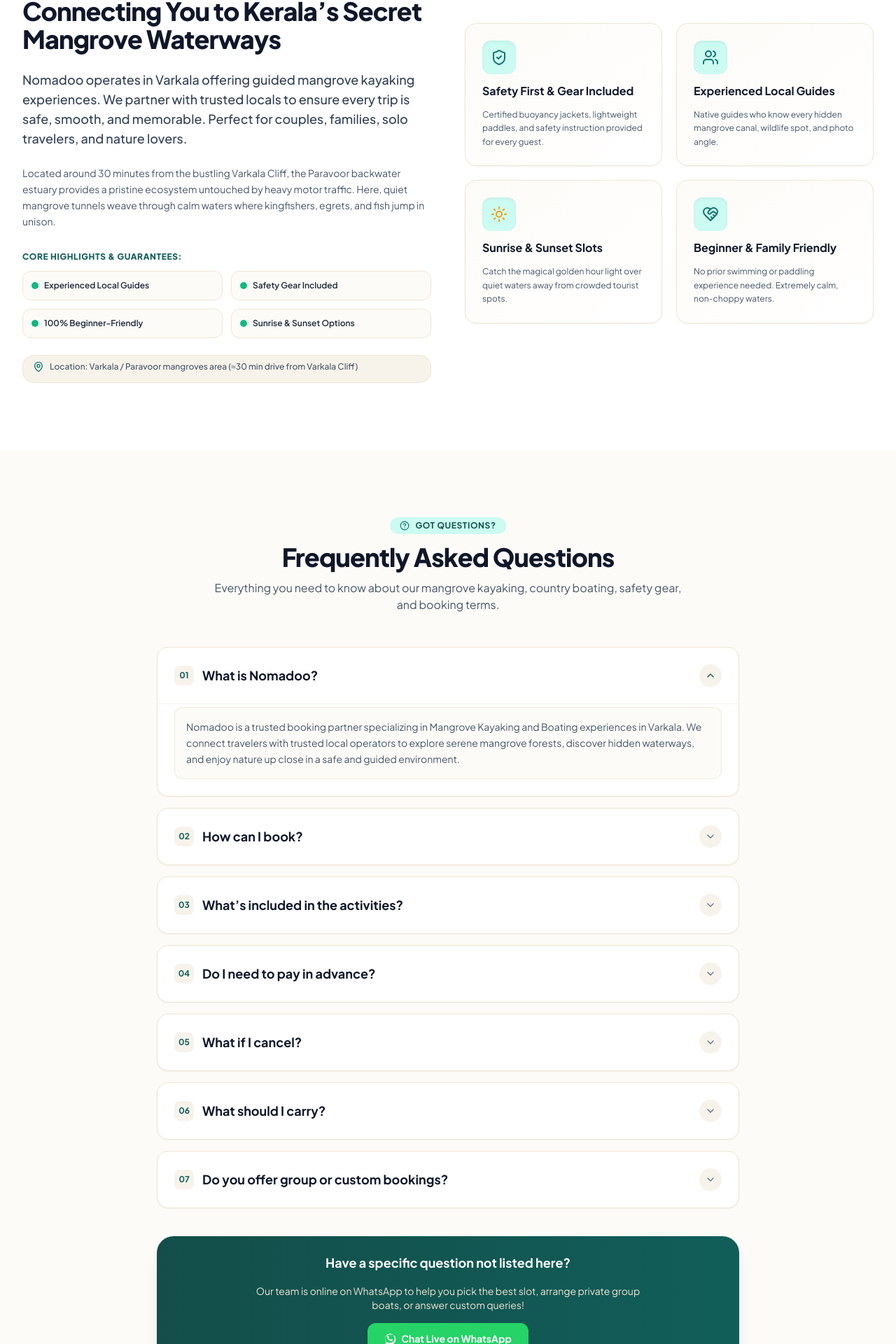
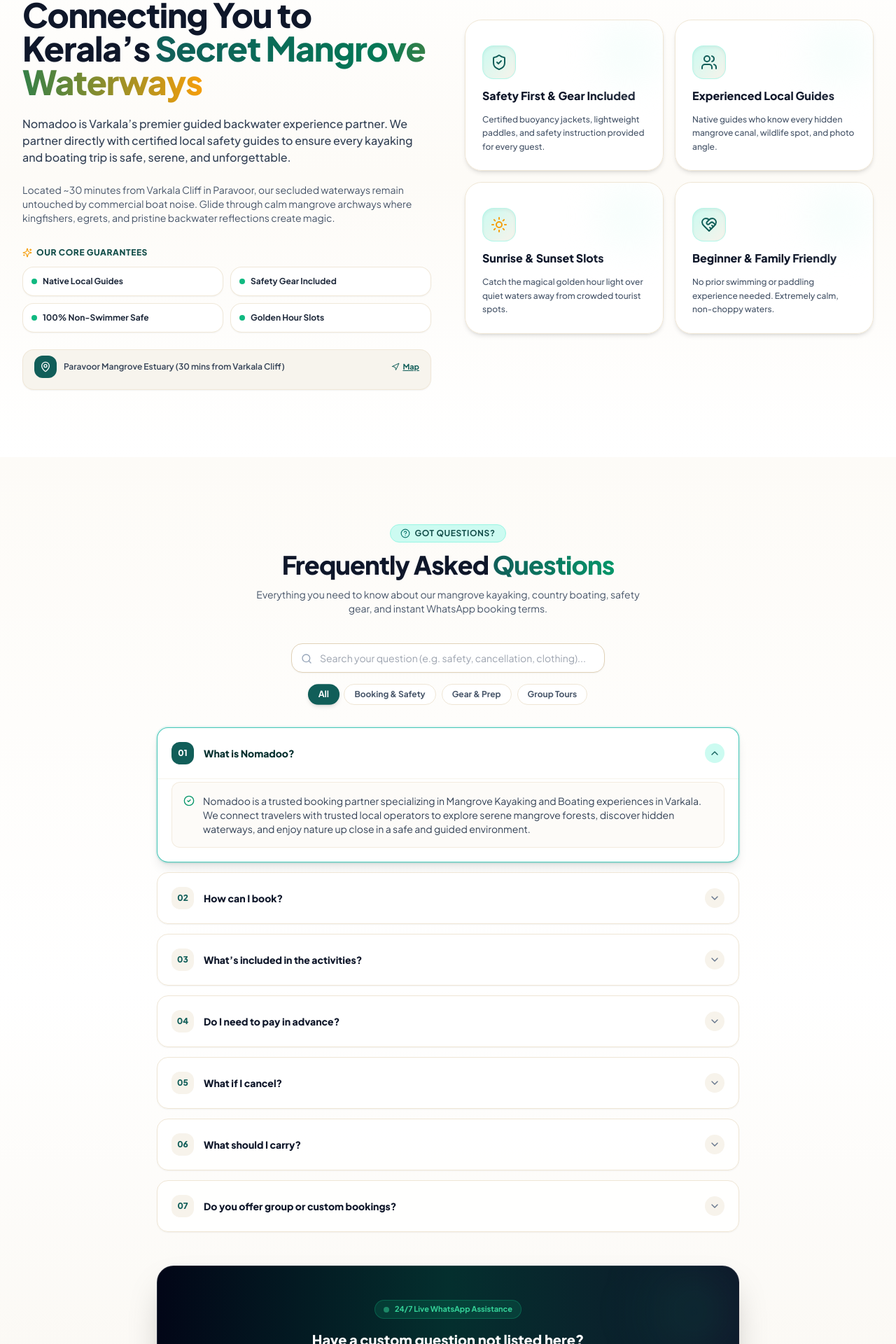
Before and after one commit to IsacSmile/nomadoo-varkala, a React (Vite) app: page / in a window 1280 px wide. Shown: the part 4851-6771 px from the top of the page at 70% size. Built offline with nearby package versions, Linux system fonts and the light colour scheme; the HTML template or start-up script is replaced by a standard one.

Commit message:
Redesign FAQ section with Framer Motion animations and upgrade Why Choose Us cards

```diff
--- a/src/components/AboutSection.tsx
+++ b/src/components/AboutSection.tsx
@@ -1,88 +1,130 @@
 import React from 'react';
-import { ShieldCheck, Users, Sun, HeartHandshake, Compass, MapPin } from 'lucide-react';
+import { motion } from 'framer-motion';
+import { ShieldCheck, Users, Sun, HeartHandshake, Compass, MapPin, Sparkles, Navigation } from 'lucide-react';
 import { WHY_US_FEATURES } from '../data/nomadooData';
 
 export const AboutSection: React.FC = () => {
   const iconMap: Record<string, React.ReactNode> = {
-    ShieldCheck: <ShieldCheck className="w-6 h-6 text-mangrove-700" />,
-    Users: <Users className="w-6 h-6 text-mangrove-700" />,
+    ShieldCheck: <ShieldCheck className="w-6 h-6 text-mangrove-800" />,
+    Users: <Users className="w-6 h-6 text-mangrove-800" />,
     Sun: <Sun className="w-6 h-6 text-sunset-500" />,
-    HeartHandshake: <HeartHandshake className="w-6 h-6 text-mangrove-700" />
+    HeartHandshake: <HeartHandshake className="w-6 h-6 text-mangrove-800" />
   };
 
   return (
-    <section id="about" className="py-16 sm:py-24 bg-white relative">
+    <section id="about" className="py-16 sm:py-24 bg-gradient-to-b from-white via-sand-50 to-white relative overflow-hidden">
+
+      {/* Background Ambient Glow */}
+      <div className="absolute top-1/2 left-0 w-96 h-96 bg-mangrove-100/40 rounded-full blur-3xl -z-10 pointer-events-none" />
+      <div className="absolute bottom-0 right-0 w-96 h-96 bg-sunset-100/30 rounded-full blur-3xl -z-10 pointer-events-none" />
+
       <div className="max-w-7xl mx-auto px-4 sm:px-6 lg:px-8">
 
-        <div className="grid grid-cols-1 lg:grid-cols-12 gap-12 items-center">
+        <div className="grid grid-cols-1 lg:grid-cols-12 gap-10 lg:gap-12 items-center">
 
           {/* Left Column: Story & Paragraph */}
-          <div className="lg:col-span-6 space-y-6">
-            <div className="inline-flex items-center gap-2 bg-mangrove-100 text-mangrove-900 px-3.5 py-1 rounded-full text-xs font-bold uppercase tracking-wider">
+          <motion.div
+            initial={{ opacity: 0, x: -30 }}
+            whileInView={{ opacity: 1, x: 0 }}
+            viewport={{ once: true }}
+            transition={{ duration: 0.6 }}
+            className="lg:col-span-6 space-y-6"
+          >
+            <div className="inline-flex items-center gap-1.5 bg-mangrove-100 border border-mangrove-200 text-mangrove-900 px-3.5 py-1 rounded-full text-xs font-bold uppercase tracking-wider">
               <Compass className="w-3.5 h-3.5 text-mangrove-700" />
               <span>About Nomadoo Varkala</span>
             </div>
 
-            <h2 className="text-3xl sm:text-4xl font-extrabold text-slate-900 tracking-tight leading-tight">
-              Connecting You to Kerala’s Secret Mangrove Waterways
+            <h2 className="text-3xl sm:text-4xl lg:text-5xl font-extrabold text-slate-900 tracking-tight leading-tight">
+              Connecting You to Kerala’s <span className="text-transparent bg-clip-text bg-gradient-to-r from-mangrove-800 via-emerald-700 to-sunset-500">Secret Mangrove Waterways</span>
             </h2>
 
-            <p className="text-base sm:text-lg text-slate-700 leading-relaxed font-medium">
-              Nomadoo operates in Varkala offering guided mangrove kayaking experiences. We partner with trusted locals to ensure every trip is safe, smooth, and memorable. Perfect for couples, families, solo travelers, and nature lovers.
+            <p className="text-xs sm:text-base text-slate-700 leading-relaxed font-medium">
+              Nomadoo is Varkala’s premier guided backwater experience partner. We partner directly with certified local safety guides to ensure every kayaking and boating trip is safe, serene, and unforgettable.
             </p>
 
-            <p className="text-sm text-slate-600 leading-relaxed">
-              Located around 30 minutes from the bustling Varkala Cliff, the Paravoor backwater estuary provides a pristine ecosystem untouched by heavy motor traffic. Here, quiet mangrove tunnels weave through calm waters where kingfishers, egrets, and fish jump in unison.
+            <p className="text-xs sm:text-sm text-slate-600 leading-relaxed">
+              Located ~30 minutes from Varkala Cliff in Paravoor, our secluded waterways remain untouched by commercial boat noise. Glide through calm mangrove archways where kingfishers, egrets, and pristine backwater reflections create magic.
             </p>
 
-            {/* Bullet Highlights Pill Grid */}
+            {/* Bullet Highlights Grid */}
             <div className="space-y-3 pt-2">
-              <h4 className="text-xs font-extrabold uppercase tracking-wider text-mangrove-800">
-                Core Highlights & Guarantees:
+              <h4 className="text-xs font-black uppercase tracking-wider text-mangrove-900 flex items-center gap-1.5">
+                <Sparkles className="w-3.5 h-3.5 text-sunset-500" />
+                <span>Our Core Guarantees</span>
               </h4>
-              <div className="grid grid-cols-1 sm:grid-cols-2 gap-3 text-xs font-semibold text-slate-800">
-                <div className="flex items-center gap-2 bg-sand-50 p-3 rounded-xl border border-sand-200">
-                  <div className="w-2.5 h-2.5 rounded-full bg-emerald-500" />
-                  <span>Experienced Local Guides</span>
+              <div className="grid grid-cols-2 gap-2.5 text-xs font-bold text-slate-800">
+                <div className="flex items-center gap-2 bg-white/90 p-3 rounded-2xl border border-sand-200/90 shadow-sm">
+                  <div className="w-2 h-2 rounded-full bg-emerald-500 shrink-0" />
+                  <span>Native Local Guides</span>
                 </div>
-                <div className="flex items-center gap-2 bg-sand-50 p-3 rounded-xl border border-sand-200">
-                  <div className="w-2.5 h-2.5 rounded-full bg-emerald-500" />
+                <div className="flex items-center gap-2 bg-white/90 p-3 rounded-2xl border border-sand-200/90 shadow-sm">
+                  <div className="w-2 h-2 rounded-full bg-emerald-500 shrink-0" />
                   <span>Safety Gear Included</span>
                 </div>
-                <div className="flex items-center gap-2 bg-sand-50 p-3 rounded-xl border border-sand-200">
-                  <div className="w-2.5 h-2.5 rounded-full bg-emerald-500" />
-                  <span>100% Beginner-Friendly</span>
+                <div className="flex items-center gap-2 bg-white/90 p-3 rounded-2xl border border-sand-200/90 shadow-sm">
+                  <div className="w-2 h-2 rounded-full bg-emerald-500 shrink-0" />
+                  <span>100% Non-Swimmer Safe</span>
                 </div>
-                <div className="flex items-center gap-2 bg-sand-50 p-3 rounded-xl border border-sand-200">
-                  <div className="w-2.5 h-2.5 rounded-full bg-emerald-500" />
-                  <span>Sunrise & Sunset Options</span>
+                <div className="flex items-center gap-2 bg-white/90 p-3 rounded-2xl border border-sand-200/90 shadow-sm">
+                  <div className="w-2 h-2 rounded-full bg-emerald-500 shrink-0" />
+                  <span>Golden Hour Slots</span>
                 </div>
               </div>
             </div>
 
-            {/* Location Tag */}
-            <div className="pt-2 flex items-center gap-2 text-xs font-medium text-slate-600 bg-sand-100 p-3.5 rounded-2xl border border-sand-200">
-              <MapPin className="w-4 h-4 text-mangrove-700 flex-shrink-0" />
-              <span>Location: Varkala / Paravoor mangroves area (≈30 min drive from Varkala Cliff)</span>
+            {/* Enhanced Location Card */}
+            <div className="pt-2 flex items-center justify-between gap-3 text-xs font-semibold text-slate-700 bg-sand-100/90 p-4 rounded-2xl border border-sand-200/90 shadow-sm">
+              <div className="flex items-center gap-2.5 min-w-0">
+                <div className="w-8 h-8 rounded-xl bg-mangrove-800 text-white flex items-center justify-center shrink-0">
+                  <MapPin className="w-4 h-4 text-sunset-400" />
+                </div>
+                <span className="truncate">Paravoor Mangrove Estuary (30 mins from Varkala Cliff)</span>
+              </div>
+              <a
+                href="https://maps.google.com/?q=Paravoor+Mangrove+Varkala"
+                target="_blank"
+                rel="noopener noreferrer"
+                className="hidden sm:inline-flex items-center gap-1 text-[11px] font-bold text-mangrove-800 hover:text-mangrove-950 underline shrink-0"
+              >
+                <Navigation className="w-3 h-3" />
+                <span>Map</span>
+              </a>
             </div>
 
-          </div>
+          </motion.div>
 
-          {/* Right Column: Feature Cards Grid */}
-          <div className="lg:col-span-6 grid grid-cols-1 sm:grid-cols-2 gap-5">
+          {/* Right Column: Animated Feature Cards Grid */}
+          <motion.div
+            initial={{ opacity: 0, x: 30 }}
+            whileInView={{ opacity: 1, x: 0 }}
+            viewport={{ once: true }}
+            transition={{ duration: 0.6, delay: 0.2 }}
+            className="lg:col-span-6 grid grid-cols-1 sm:grid-cols-2 gap-4"
+          >
             {WHY_US_FEATURES.map((feature, idx) => (
-              <div
+              <motion.div
                 key={idx}
-                className="bg-gradient-to-br from-sand-50 to-white p-6 rounded-2xl border border-sand-200 shadow-sm hover:shadow-md transition-shadow space-y-3"
+                whileHover={{ y: -4, scale: 1.02 }}
+                transition={{ duration: 0.2 }}
+                className="bg-white/95 backdrop-blur-sm p-5 sm:p-6 rounded-3xl border border-sand-200 hover:border-mangrove-300 shadow-md hover:shadow-xl transition-all space-y-3 group relative overflow-hidden"
               >
-                <div className="w-12 h-12 rounded-xl bg-mangrove-100 flex items-center justify-center shadow-inner">
-                  {iconMap[feature.icon] || <ShieldCheck className="w-6 h-6 text-mangrove-700" />}
+                <div className="absolute top-0 right-0 w-24 h-24 bg-mangrove-50/50 rounded-full blur-xl pointer-events-none group-hover:bg-mangrove-100/60 transition-colors" />
+
+                <div className="w-12 h-12 rounded-2xl bg-gradient-to-br from-mangrove-100 to-sand-100 border border-mangrove-200/60 flex items-center justify-center shadow-inner group-hover:scale-110 transition-transform">
+                  {iconMap[feature.icon] || <ShieldCheck className="w-6 h-6 text-mangrove-800" />}
                 </div>
-                <h3 className="text-base font-bold text-slate-900">{feature.title}</h3>
-                <p className="text-xs text-slate-600 leading-relaxed">{feature.description}</p>
-              </div>
+
+                <h3 className="text-sm sm:text-base font-extrabold text-slate-900 group-hover:text-mangrove-900 transition-colors">
+                  {feature.title}
+                </h3>
+
+                <p className="text-xs text-slate-600 leading-relaxed font-medium">
+                  {feature.description}
+                </p>
+              </motion.div>
             ))}
-          </div>
+          </motion.div>
 
         </div>
 
--- a/src/components/FaqSection.tsx
+++ b/src/components/FaqSection.tsx
@@ -1,86 +1,214 @@
-import React, { useState } from 'react';
+import React, { useState, useMemo } from 'react';
+import { motion, AnimatePresence } from 'framer-motion';
 import { FAQS } from '../data/nomadooData';
-import { ChevronDown, HelpCircle } from 'lucide-react';
+import { ChevronDown, HelpCircle, Search, Sparkles, MessageSquare, ShieldCheck, CheckCircle2 } from 'lucide-react';
 import { WhatsappIcon } from './WhatsappIcon';
 
 export const FaqSection: React.FC = () => {
   const [openId, setOpenId] = useState<number | null>(1);
+  const [searchQuery, setSearchQuery] = useState('');
+  const [activeCategory, setActiveCategory] = useState<string>('All');
+
+  const categories = ['All', 'Booking & Safety', 'Gear & Prep', 'Group Tours'];
 
   const toggleFaq = (id: number) => {
     setOpenId(openId === id ? null : id);
   };
 
+  // Filter FAQs based on category & search query
+  const filteredFaqs = useMemo(() => {
+    return FAQS.filter((faq) => {
+      const matchesSearch =
+        faq.question.toLowerCase().includes(searchQuery.toLowerCase()) ||
+        faq.answer.toLowerCase().includes(searchQuery.toLowerCase());
+
+      if (!matchesSearch) return false;
+
+      if (activeCategory === 'All') return true;
+      if (activeCategory === 'Booking & Safety') return [1, 2, 4, 5].includes(faq.id);
+      if (activeCategory === 'Gear & Prep') return [3, 6].includes(faq.id);
+      if (activeCategory === 'Group Tours') return [7].includes(faq.id);
+
+      return true;
+    });
+  }, [searchQuery, activeCategory]);
+
   return (
-    <section id="faqs" className="py-16 sm:py-24 bg-sand-50">
+    <section id="faqs" className="py-16 sm:py-24 bg-gradient-to-b from-sand-50 via-white to-sand-100/60 relative overflow-hidden">
+
+      {/* Glow Orbs */}
+      <div className="absolute top-1/3 left-10 w-80 h-80 bg-mangrove-100/40 rounded-full blur-3xl -z-10 pointer-events-none" />
+      <div className="absolute bottom-10 right-10 w-96 h-96 bg-sunset-100/30 rounded-full blur-3xl -z-10 pointer-events-none" />
+
       <div className="max-w-4xl mx-auto px-4 sm:px-6 lg:px-8">
 
         {/* Section Header */}
-        <div className="text-center space-y-3 mb-12">
-          <div className="inline-flex items-center gap-2 bg-mangrove-100 text-mangrove-900 px-3.5 py-1 rounded-full text-xs font-bold uppercase tracking-wider">
+        <motion.div
+          initial={{ opacity: 0, y: 20 }}
+          whileInView={{ opacity: 1, y: 0 }}
+          viewport={{ once: true }}
+          transition={{ duration: 0.5 }}
+          className="text-center space-y-3 mb-10"
+        >
+          <div className="inline-flex items-center gap-1.5 bg-mangrove-100 border border-mangrove-200 text-mangrove-900 px-3.5 py-1 rounded-full text-xs font-bold uppercase tracking-wider">
             <HelpCircle className="w-3.5 h-3.5 text-mangrove-700" />
             <span>Got Questions?</span>
           </div>
           <h2 className="text-3xl sm:text-4xl font-extrabold text-slate-900 tracking-tight">
-            Frequently Asked Questions
+            Frequently Asked <span className="text-transparent bg-clip-text bg-gradient-to-r from-mangrove-800 to-emerald-600">Questions</span>
           </h2>
-          <p className="text-base text-slate-600 max-w-2xl mx-auto">
-            Everything you need to know about our mangrove kayaking, country boating, safety gear, and booking terms.
+          <p className="text-xs sm:text-sm text-slate-600 max-w-xl mx-auto leading-relaxed">
+            Everything you need to know about our mangrove kayaking, country boating, safety gear, and instant WhatsApp booking terms.
           </p>
+        </motion.div>
+
+        {/* Search & Category Filter */}
+        <motion.div
+          initial={{ opacity: 0, y: 15 }}
+          whileInView={{ opacity: 1, y: 0 }}
+          viewport={{ once: true }}
+          transition={{ duration: 0.5, delay: 0.1 }}
+          className="mb-8 space-y-4"
+        >
+          {/* Search Box */}
+          <div className="relative max-w-md mx-auto">
+            <Search className="w-4 h-4 text-slate-400 absolute left-3.5 top-3.5" />
+            <input
+              type="text"
+              placeholder="Search your question (e.g. safety, cancellation, clothing)..."
+              value={searchQuery}
+              onChange={(e) => setSearchQuery(e.target.value)}
+              className="w-full bg-white border border-sand-300 focus:border-mangrove-600 rounded-2xl pl-10 pr-4 py-2.5 text-xs sm:text-sm text-slate-900 outline-none transition-all shadow-sm focus:shadow-md"
+            />
           </div>
 
-        {/* Accordion List */}
-        <div className="space-y-4">
-          {FAQS.map((faq) => {
+          {/* Category Tabs */}
+          <div className="flex items-center justify-center flex-wrap gap-2">
+            {categories.map((cat) => (
+              <button
+                key={cat}
+                onClick={() => setActiveCategory(cat)}
+                className={`px-3.5 py-1.5 rounded-full text-xs font-bold transition-all ${
+                  activeCategory === cat
+                    ? 'bg-mangrove-800 text-white shadow-md scale-105'
+                    : 'bg-white border border-sand-200 text-slate-600 hover:bg-sand-100 hover:text-slate-900'
+                }`}
+              >
+                {cat}
+              </button>
+            ))}
+          </div>
+        </motion.div>
+
+        {/* Accordion FAQ Cards */}
+        <div className="space-y-3.5">
+          {filteredFaqs.length === 0 ? (
+            <div className="text-center py-10 bg-white rounded-3xl border border-sand-200 p-6 space-y-2">
+              <Sparkles className="w-8 h-8 text-sunset-500 mx-auto" />
+              <p className="text-sm font-bold text-slate-800">No matching questions found</p>
+              <p className="text-xs text-slate-500">Try searching for keywords like "cancellation", "kayak", or "lifejacket".</p>
+            </div>
+          ) : (
+            filteredFaqs.map((faq, index) => {
               const isOpen = openId === faq.id;
               return (
-              <div
+                <motion.div
                   key={faq.id}
-                className="bg-white rounded-2xl border border-sand-200 shadow-sm overflow-hidden transition-all duration-200"
+                  initial={{ opacity: 0, y: 15 }}
+                  whileInView={{ opacity: 1, y: 0 }}
+                  viewport={{ once: true }}
+                  transition={{ duration: 0.3, delay: index * 0.05 }}
+                  className={`rounded-2xl border transition-all duration-300 overflow-hidden ${
+                    isOpen
+                      ? 'bg-white border-mangrove-500/80 shadow-lg ring-2 ring-mangrove-500/10'
+                      : 'bg-white/90 border-sand-200 hover:border-sand-300 shadow-sm hover:shadow-md'
+                  }`}
                 >
                   <button
                     onClick={() => toggleFaq(faq.id)}
-                  className="w-full p-5 sm:p-6 text-left flex items-center justify-between gap-4 font-bold text-slate-900 text-base sm:text-lg hover:text-mangrove-700 transition-colors focus:outline-none"
+                    className="w-full p-4 sm:p-5 text-left flex items-center justify-between gap-4 focus:outline-none group"
                     aria-expanded={isOpen}
                   >
-                  <span className="flex items-center gap-3">
-                    <span className="w-7 h-7 rounded-lg bg-sand-100 text-mangrove-800 text-xs flex items-center justify-center font-bold flex-shrink-0">
+                    <div className="flex items-center gap-3.5 min-w-0">
+                      <span className={`w-8 h-8 rounded-xl text-xs font-extrabold flex items-center justify-center shrink-0 transition-colors ${
+                        isOpen
+                          ? 'bg-mangrove-800 text-white shadow-sm'
+                          : 'bg-sand-100 text-mangrove-800 group-hover:bg-mangrove-100'
+                      }`}>
                         0{faq.id}
                       </span>
-                    <span>{faq.question}</span>
+                      <span className={`text-xs sm:text-sm font-extrabold transition-colors leading-snug ${
+                        isOpen ? 'text-mangrove-950' : 'text-slate-900 group-hover:text-mangrove-800'
+                      }`}>
+                        {faq.question}
                       </span>
-                  <div className={`w-8 h-8 rounded-full bg-sand-100 flex items-center justify-center transition-transform duration-300 ${isOpen ? 'rotate-180 bg-mangrove-100 text-mangrove-800' : 'text-slate-500'}`}>
+                    </div>
+
+                    <div className={`w-7 h-7 rounded-full flex items-center justify-center shrink-0 transition-all duration-300 ${
+                      isOpen ? 'bg-mangrove-100 text-mangrove-800 rotate-180' : 'bg-sand-100 text-slate-500 group-hover:bg-sand-200'
+                    }`}>
                       <ChevronDown className="w-4 h-4" />
                     </div>
                   </button>
 
+                  <AnimatePresence initial={false}>
                     {isOpen && (
-                  <div className="px-5 sm:px-6 pb-6 pt-1 text-sm text-slate-600 leading-relaxed border-t border-sand-100 animate-fadeIn">
-                    <p className="bg-sand-50 p-4 rounded-xl border border-sand-200/80">
-                      {faq.answer}
-                    </p>
+                      <motion.div
+                        initial={{ height: 0, opacity: 0 }}
+                        animate={{ height: 'auto', opacity: 1 }}
+                        exit={{ height: 0, opacity: 0 }}
+                        transition={{ duration: 0.3, ease: 'easeInOut' }}
+                        className="overflow-hidden"
+                      >
+                        <div className="px-4 sm:px-5 pb-5 pt-1 border-t border-sand-100">
+                          <div className="bg-sand-50/80 p-4 rounded-xl border border-sand-200/70 text-xs sm:text-sm text-slate-700 leading-relaxed flex items-start gap-3">
+                            <CheckCircle2 className="w-4 h-4 text-emerald-600 shrink-0 mt-0.5" />
+                            <p>{faq.answer}</p>
                           </div>
+                        </div>
+                      </motion.div>
+                    )}
+                  </AnimatePresence>
+                </motion.div>
+              );
+            })
           )}
         </div>
-            );
-          })}
+
+        {/* Bottom Quick Help WhatsApp Card */}
+        <motion.div
+          initial={{ opacity: 0, y: 20 }}
+          whileInView={{ opacity: 1, y: 0 }}
+          viewport={{ once: true }}
+          transition={{ duration: 0.5, delay: 0.2 }}
+          className="mt-12 bg-gradient-to-r from-slate-950 via-mangrove-950 to-slate-900 text-white rounded-3xl p-6 sm:p-8 text-center space-y-4 shadow-2xl border border-white/10 relative overflow-hidden"
+        >
+          <div className="absolute top-0 right-0 w-32 h-32 bg-emerald-500/10 rounded-full blur-2xl pointer-events-none" />
+
+          <div className="inline-flex items-center gap-2 bg-emerald-500/15 border border-emerald-500/30 text-emerald-400 px-3 py-1 rounded-full text-[11px] font-bold">
+            <span className="w-2 h-2 rounded-full bg-emerald-400 animate-pulse" />
+            <span>24/7 Live WhatsApp Assistance</span>
           </div>
 
-        {/* Bottom Quick Help CTA */}
-        <div className="mt-10 bg-gradient-to-r from-mangrove-900 to-mangrove-800 text-white rounded-3xl p-6 text-center space-y-4 shadow-xl">
-          <h3 className="text-lg font-bold text-white">Have a specific question not listed here?</h3>
-          <p className="text-xs sm:text-sm text-sand-200 max-w-xl mx-auto">
-            Our team is online on WhatsApp to help you pick the best slot, arrange private group boats, or answer custom queries!
+          <h3 className="text-base sm:text-xl font-extrabold text-white">
+            Have a custom question not listed here?
+          </h3>
+          <p className="text-xs sm:text-sm text-slate-300 max-w-lg mx-auto leading-relaxed">
+            Our team is online right now to answer custom group pricing, camera bag safety, or personalized timing requests!
           </p>
+
+          <div>
             <a
               href="https://wa.me/919446110362?text=Hi%20Nomadoo!%20I%20have%20a%20question%20about%20your%20Varkala%20Kayaking%20tours."
               target="_blank"
               rel="noopener noreferrer"
-            className="inline-flex items-center gap-2 bg-[#25D366] hover:bg-[#20bd5a] text-white text-xs sm:text-sm font-bold px-6 py-3 rounded-xl shadow-md transition-all"
+              className="inline-flex items-center justify-center gap-2 bg-[#25D366] hover:bg-[#20bd5a] text-white text-xs sm:text-sm font-extrabold px-6 py-3 rounded-full shadow-lg hover:shadow-xl transition-all transform hover:-translate-y-0.5 active:translate-y-0"
             >
               <WhatsappIcon className="w-4 h-4 fill-white" />
-            <span>Chat Live on WhatsApp</span>
+              <span>Ask Us Live on WhatsApp</span>
             </a>
           </div>
+        </motion.div>
 
       </div>
     </section>
```
Also changed, not shown: 1 other file (tests, documents, lock files or other folders). Lines whose indentation alone changed are shown as unchanged.
